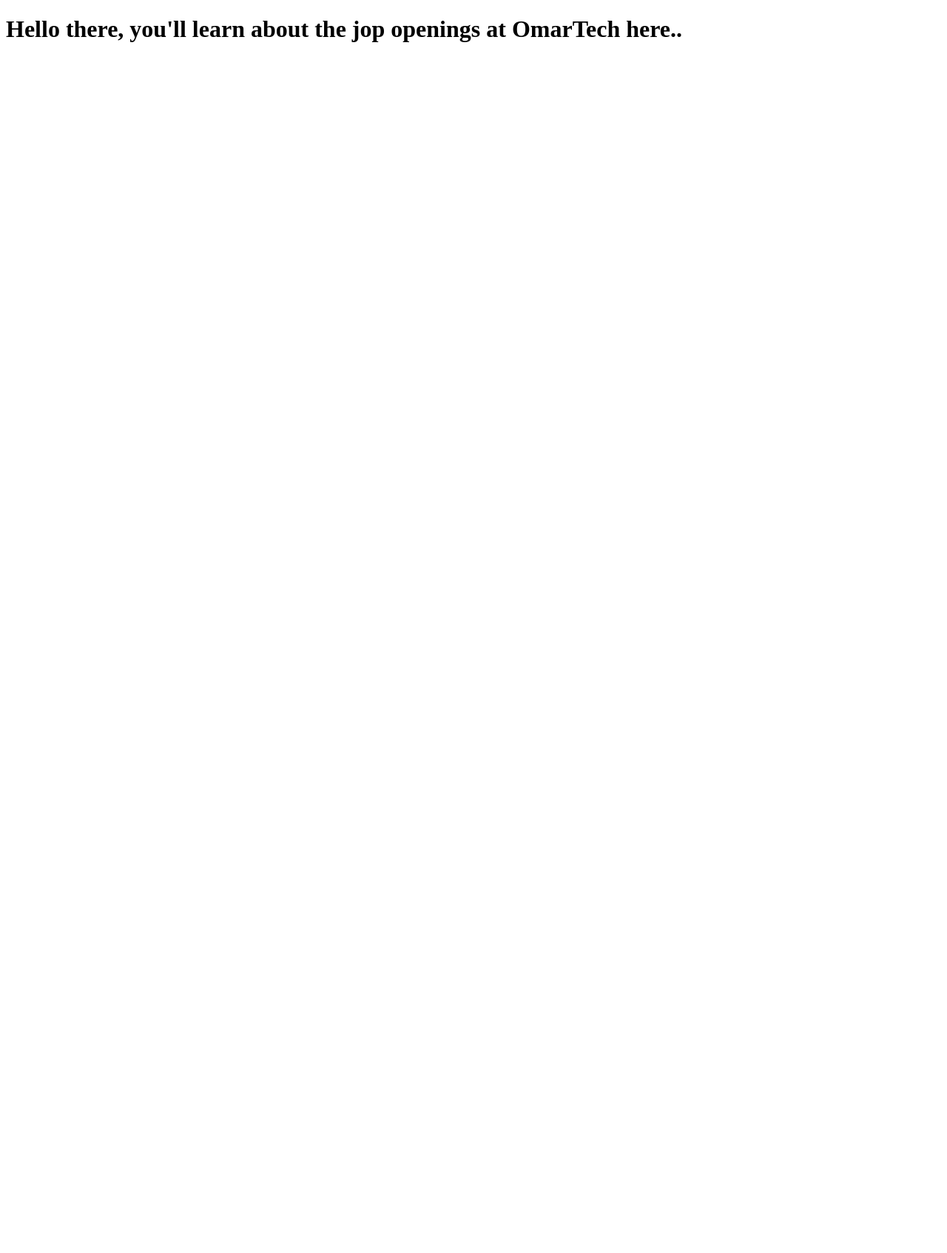
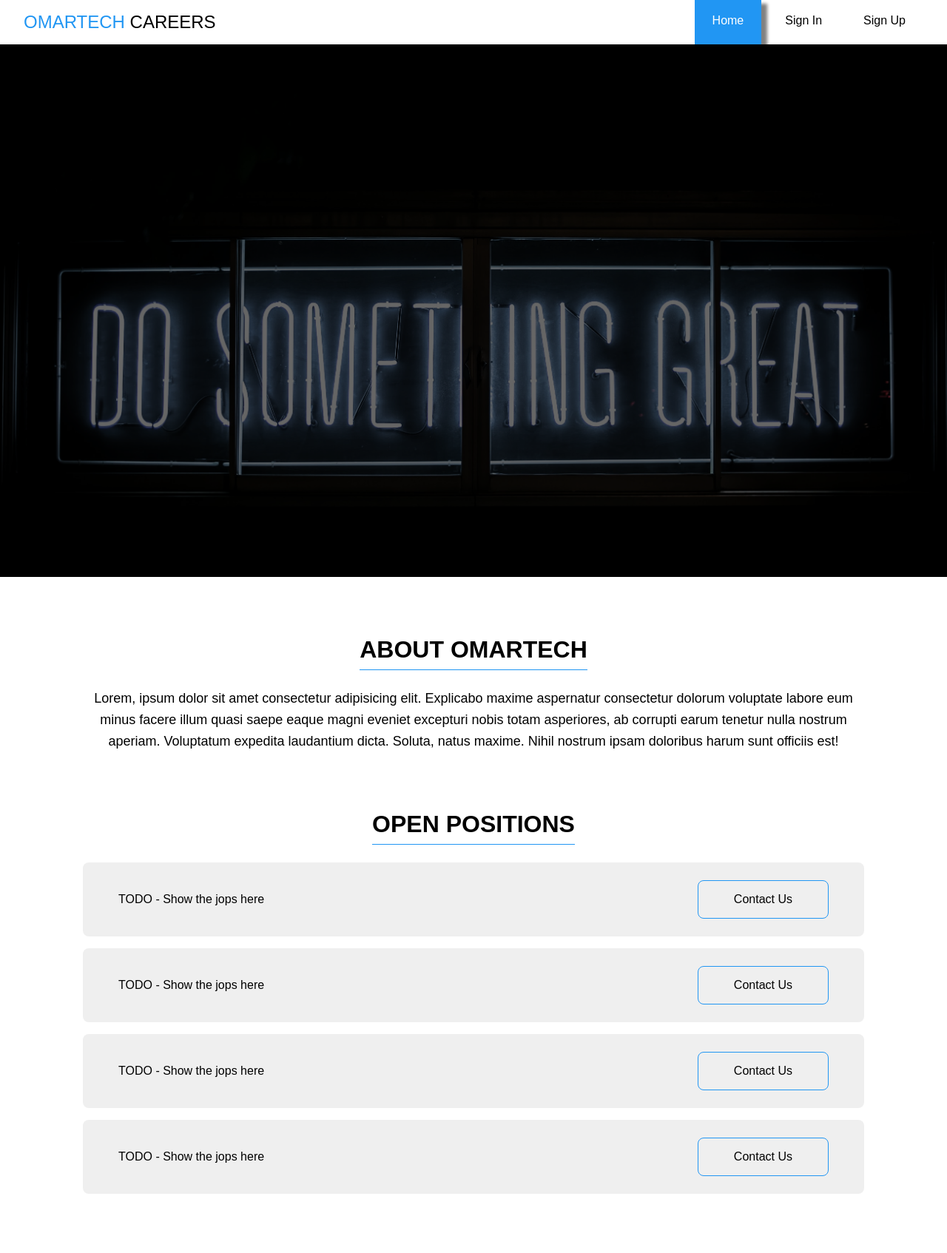
Before and after one commit to OmarMAhmad/Careers-Website, a Flask app: page / in a window 1280 px wide. Shown: the whole page at 74% size. Before the commit the page ends 57 px from the top, so only its background shows below. Run offline with Flask 3, Linux system fonts and the light colour scheme.

Commit message:
add html and css for website

```diff
--- /dev/null
+++ b/static/css/main.css
@@ -0,0 +1,139 @@
+:root {
+    --primary-color: #2196f3;
+    --gray-color: #efefef;
+    --light-color: #fff;
+    --dark-color: #000;
+
+    --margin-bottom-section: 5rem
+}
+
+html {
+    scroll-behavior: smooth;
+}
+*, body {
+    box-sizing: border-box;
+    margin: 0%;
+    padding: 0%;
+}
+body {
+    font-family: Arial, Helvetica, sans-serif;
+}
+section h2 {
+    text-transform: uppercase;
+    font-style: normal;
+    font-size: xx-large;
+    margin: 0rem auto 1.5rem;
+    text-align: center;
+    width: max-content;
+    padding-bottom: .5rem;
+    border-bottom: .1rem solid #2196f3;
+}
+
+#navbar {
+    padding: 0 2rem;
+    display: grid;
+    grid-template-columns: 30vw 65vw;
+    justify-content: space-between;
+    align-items: center;
+}
+#navbar .logo-text {
+    margin: 1rem 0rem;
+    text-transform: uppercase;
+    font-weight: 400;
+    font-size: 1.5rem;
+}
+#navbar .logo-text span {
+    color: var(--primary-color);
+}
+#navbar .list {
+    display: flex;
+    justify-content: end;
+    align-items: center;
+    list-style-type: none;
+    column-gap: .5rem;
+    height: 100%;
+}
+#navbar .list .list-item  {
+    text-decoration: none;
+    height: 100%;
+    padding: 1.2rem 1.5rem;
+    transition: all .3s;
+} #navbar .list .list-item:hover, .list-item.active  {
+    background-color: var(--primary-color);
+    filter: drop-shadow(8px 5px 2px gray);
+}
+#navbar .list .list-item a {
+    display: block;
+    height: 100%;
+    width: 100%;
+    text-decoration: none;
+    color: var(--dark-color);
+} #navbar .list .list-item:hover a, #navbar .list .list-item.active a {
+    color: var(--light-color);
+}
+
+#hero {
+    position: relative;
+    background-image: url(../images/banner.jpg);
+    background-size: cover;
+    background-attachment: fixed;
+    background-repeat: no-repeat;
+    width: 100%;
+    height: 90vh;
+    color: var(--light-color);
+    display: flex;
+    justify-content: center;
+    align-items: center;
+    text-align: center;
+    margin-bottom: var(--margin-bottom-section);
+}
+.overlay {
+    background-color: var(--dark-color);
+    opacity: .6;
+    width: 100%;
+    height: 100%;
+}
+
+#about {
+    margin: auto 7rem;
+    margin-bottom: var(--margin-bottom-section);
+}
+#about .text {
+    line-height: 1.6;
+    font-size: large;
+    font-style: normal;
+    text-align: center;
+}
+
+#positions {
+    margin: 0 7rem 5rem;
+}
+#positions .card {
+    text-align: start;
+    font-size: medium;
+    display: flex;
+    justify-content: space-between;
+    align-items: center;
+    background-color: var(--gray-color);
+    padding: 1.5rem 3rem;
+    border-radius: .5rem;
+    margin-bottom: 1rem;
+}
+#positions .card .card-title {
+    font-size: 1rem;
+    font-weight: 300;
+}
+#positions .card .card-btn {
+    font-size: 1rem;
+    font-weight: 300;
+    padding: 1rem 3rem;
+    border-radius: .5rem;
+    border: .1rem solid var(--primary-color);
+    transition: all .3s;
+} #positions .card .card-btn:hover {
+    border-radius: .5rem;
+    background-color: var(--primary-color);
+    color: var(--light-color);
+    border: none;
+    border: .1rem dashed var(--light-color);
+}
--- a/templates/_base.html
+++ b/templates/_base.html
@@ -4,12 +4,26 @@
 <head>
     <meta charset="UTF-8">
     <meta name="viewport" content="width=device-width, initial-scale=1.0">
-    <title>{{ title if title else 'OmarTech Creers' }}</title>
+
+    <!-- Style Css -->
+    <link rel="stylesheet" href="{{ url_for('static', filename='css/main.css' ) }}">
+
+    <title>{{ title if title else 'OmarTech Careers' }}</title>
 </head>
 
 <body>
+    <nav id="navbar">
+        <h1 class="logo-text"><span>OmarTech</span> Careers</h1>
+        <ul class="list">
+            <li class="list-item active"><a href="#">Home</a></li>
+            <li class="list-item"><a href="#">Sign In</a></li>
+            <li class="list-item"><a href="#">Sign Up</a></li>
+        </ul>
+    </nav>
 
-    {% block body %}{% endblock %}
+    <main>
+        {% block body %}{% endblock %}
+    </main>
 
 </body>
 
--- a/templates/home.html
+++ b/templates/home.html
@@ -1,5 +1,40 @@
 {% extends '_base.html' %}
 
 {% block body %}
-<h1>Hello there, you'll learn about the jop openings at OmarTech here..</h1>
+
+<header id="hero">
+    <div class="overlay"></div>
+</header>
+
+<section id="about">
+    <h2>About OmarTech</h2>
+    <p class="text lead">
+        Lorem, ipsum dolor sit amet consectetur adipisicing elit.
+        Explicabo maxime aspernatur consectetur dolorum voluptate labore eum
+        minus facere illum quasi saepe eaque magni eveniet excepturi nobis totam asperiores,
+        ab corrupti earum tenetur nulla nostrum aperiam. Voluptatum expedita laudantium dicta.
+        Soluta, natus maxime. Nihil nostrum ipsam doloribus harum sunt officiis est!
+    </p>
+</section>
+
+<section id="positions">
+    <h2>Open Positions</h2>
+    <div class="card">
+        <h5 class="card-title">TODO - Show the jops here</h5>
+        <button class="card-btn">Contact Us</button>
+    </div>
+    <div class="card">
+        <h5 class="card-title">TODO - Show the jops here</h5>
+        <button class="card-btn">Contact Us</button>
+    </div>
+    <div class="card">
+        <h5 class="card-title">TODO - Show the jops here</h5>
+        <button class="card-btn">Contact Us</button>
+    </div>
+    <div class="card">
+        <h5 class="card-title">TODO - Show the jops here</h5>
+        <button class="card-btn">Contact Us</button>
+    </div>
+</section>
+
 {% endblock %}
```
Also changed, not shown: static/images/banner.jpg (added).
